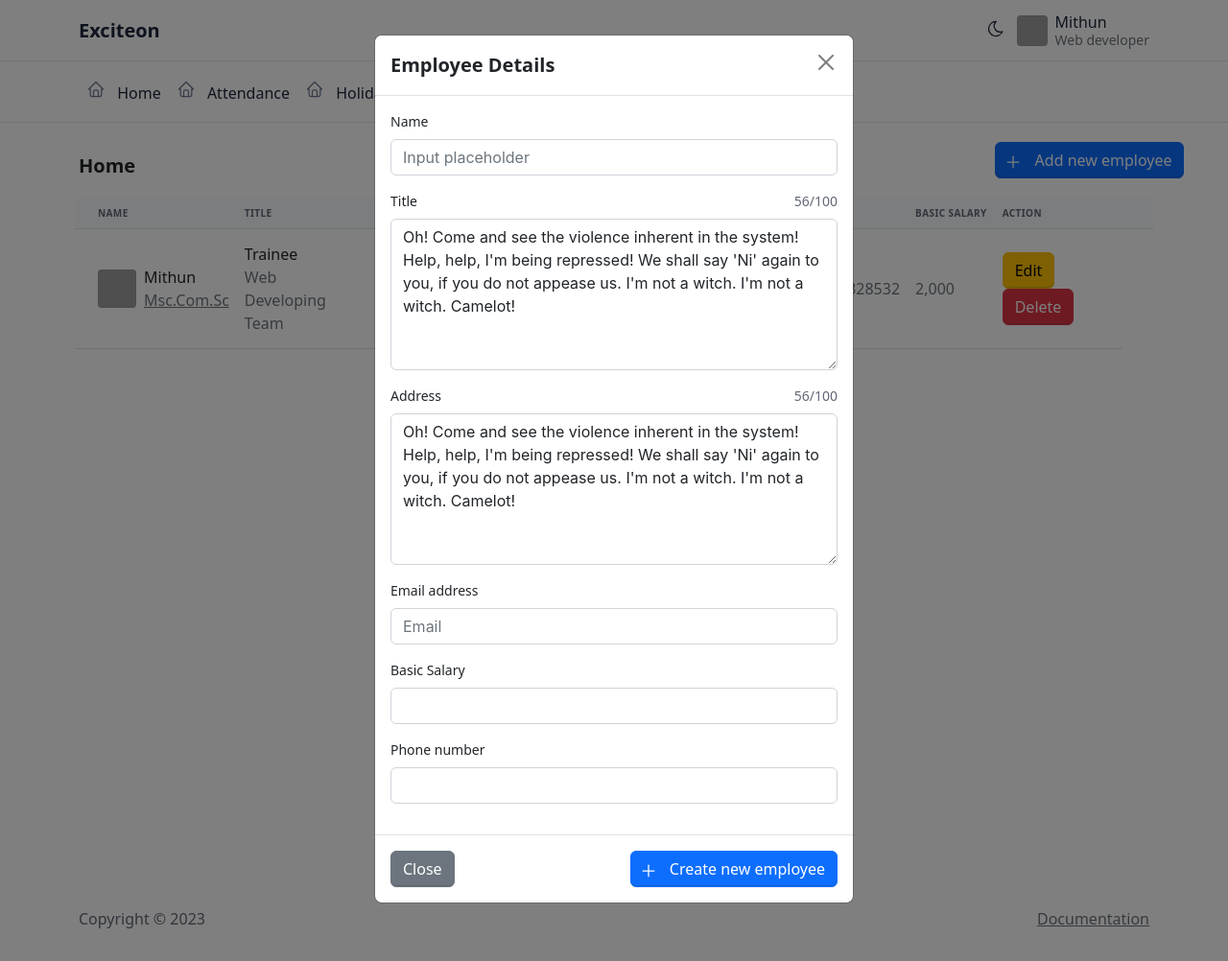
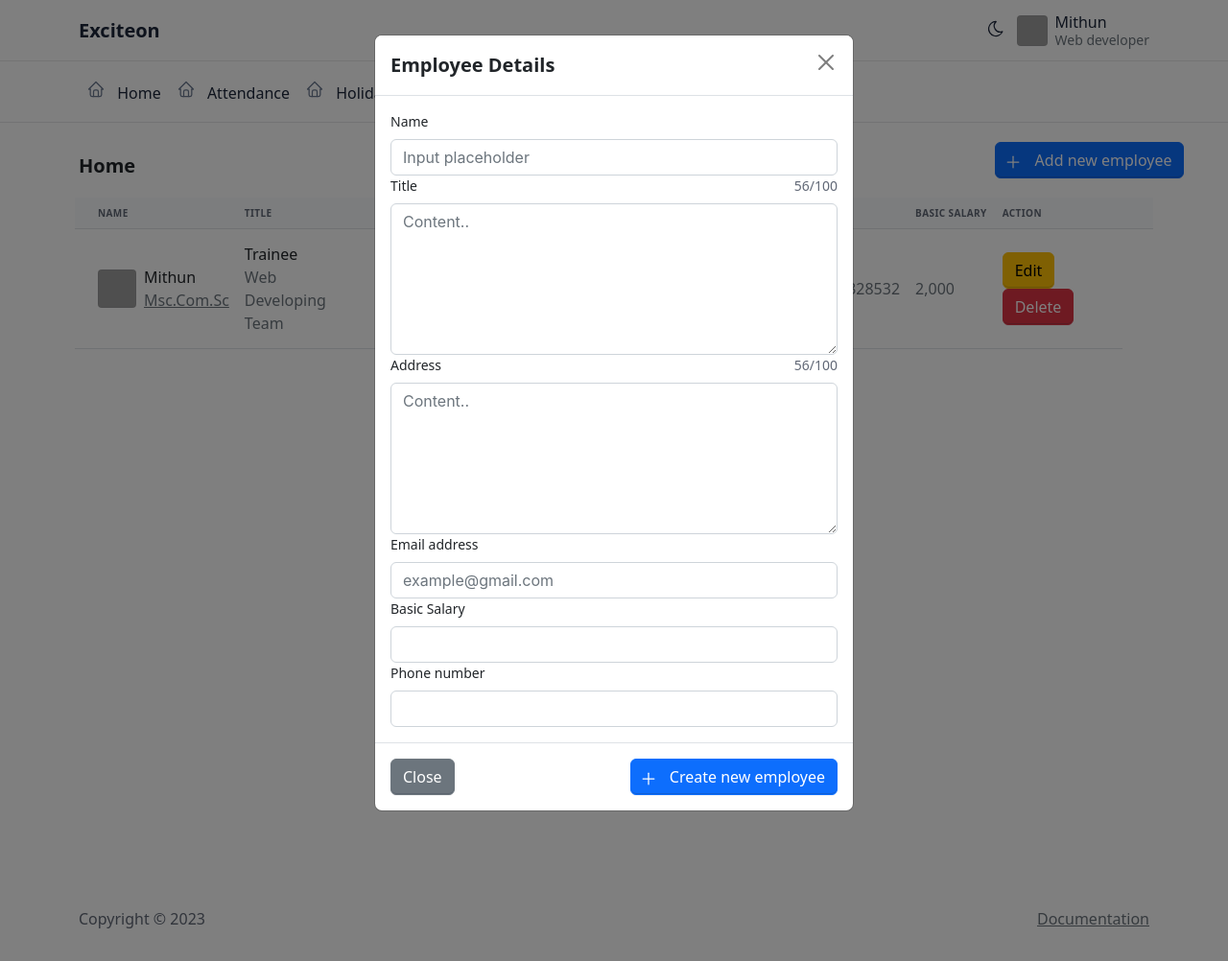
Before and after one commit to Mithun1730/mithun-project-template, a PHP site: page /index.php in a window 1280 px wide, after a click on "Add new employee". Shown: the whole page at 96% size. Run offline with PHP 8.4, Linux system fonts and the light colour scheme; grey boxes are pictures that could not be loaded.

Commit message:
modified 2:38

```diff
--- a/index.php
+++ b/index.php
@@ -8,34 +8,6 @@
   <meta name="viewport" content="width=device-width, initial-scale=1.0">
   <title>Document</title>
   <link rel="stylesheet" href="button.css">
-  <link rel="stylesheet" href="dist/js/jquery.min.js">
-  <script>
-  function adduser(){
-    var Name=$('#name').val();
-    var Title=$('#title').val();
-    var Address=$('#address').val();
-    var Email=$('#email').val();
-    var Salary=$('#salary').val();
-    var Mobile=$('#mobile').val();
-
-    $.ajax({
-      url:"add.php",
-      type:"post",
-      data: {
-        NameSend:Name,
-        TitleSend:Title,
-        AddressSend:Address,
-        EmailSend:Email,
-        SalarySend:Salary,
-        MobileSend:Mobile
-      },
-      success:function(data,status){
-        console.log(status);
-      }
-    });
-  }
-</script>
-
 </head>
 <body>
 
@@ -61,43 +33,45 @@
                         <div class="modal-content">
                           <div class="modal-header">
                               <h1 class="modal-title fs-5" id="exampleModalLabel">Employee Details</h1>
-                                  <button type="button" class="btn-close" data-bs-dismiss="modal" aria-label="Close"></button>
+                              <button type="button" id="adduser" class="btn-close" data-bs-dismiss="modal" aria-label="Close"></button>
                           </div>
 
 
                           <div class="modal-body">
-                          <div class="mb-3">
+                          <form role="form">
+                          <div class="form-group">
                               <label class="form-label">Name</label>
                               <input type="text" id="name" class="form-control" name="example-text-input" placeholder="Input placeholder">
                           </div>
 
-                            <div class="mb-3">
+                          <div class="form-group">
                               <label class="form-label">Title<span class="form-label-description">56/100</span></label>
-                              <textarea class="form-control" id="title" name="example-textarea-input" rows="6" placeholder="Content..">Oh! Come and see the violence inherent in the system! Help, help, I'm being repressed! We shall say 'Ni' again to you, if you do not appease us. I'm not a witch. I'm not a witch. Camelot!</textarea>
+                              <textarea class="form-control" id="title" name="example-textarea-input" rows="6" placeholder="Content.."></textarea>
                             </div>
 
-                            <div class="mb-3">
+                            <div class="form-group">
                               <label class="form-label">Address <span class="form-label-description">56/100</span></label>
-                              <textarea class="form-control" id="address" name="example-textarea-input" rows="6" placeholder="Content..">Oh! Come and see the violence inherent in the system! Help, help, I'm being repressed! We shall say 'Ni' again to you, if you do not appease us. I'm not a witch. I'm not a witch. Camelot!</textarea>
+                              <textarea class="form-control" id="address" name="example-textarea-input" rows="6" placeholder="Content.."></textarea>
                             </div>
 
-                            <div class="mb-3">
+                            <div class="form-group">
                               <label class="form-label">Email address</label>
-                            <input type="email" id="email" class="form-control" placeholder="Email">
+                              <input type="email" id="email" class="form-control" placeholder="example@gmail.com">
                             </div>
 
-                          <div class="mb-3">
+                            <div class="form-group">
                               <label class="form-label">Basic Salary</label>
                               <input type="tel" id="salary" class="form-control" autocomplete="off">
                             </div>
 
-                          <div class="mb-3">
+                            <div class="form-group">
                               <label class="form-label">Phone number</label>
                               <input type="tel" id="mobile" class="form-control" autocomplete="off">
                             </div>
+                            </form>
                         </div>
                 <div class="modal-footer">
-                <button type="button" onclick="adduser()" class="btn btn-secondary" data-bs-dismiss="modal">Close</button>
+                  <button type="button"  class="btn btn-secondary" data-bs-dismiss="modal">Close</button>
                   <a href="#" class="btn btn-primary ms-auto" data-bs-dismiss="modal">
                   <!-- Download SVG icon from http://tabler-icons.io/i/plus -->
                   <svg xmlns="http://www.w3.org/2000/svg" class="icon" width="24" height="24" viewBox="0 0 24 24" stroke-width="2" stroke="currentColor" fill="none" stroke-linecap="round" stroke-linejoin="round"><path stroke="none" d="M0 0h24v24H0z" fill="none"></path><path d="M12 5l0 14"></path><path d="M5 12l14 0"></path></svg>
@@ -109,7 +83,24 @@
                 </div>
                 </div>
 
+                <script>
+                    $(document).ready(function(){
+                    $("#adduser").click(function(){
+                    var name = $('#name').val();
+                    var title = $('#title').val();
+                    var address = $('#address').val();
+                    var email = $('#email').val();
+                    var salary = $('#salary').val();
+                    var mobile = $('#mobile').val();
 
+                      $.ajax({
+                      url: "add.php",
+                      method:"POST",
+                      data:{name:name,title:title,address:address,email:email,salary:salary,mobile:mobile},
+                      });
+                    });
+                  });
+                </script>
 
 
                 <table class="table table-vcenter table-mobile-md card-table">
```
Also changed, not shown: add.php (+5 -4 lines). Lines whose indentation alone changed are shown as unchanged.
